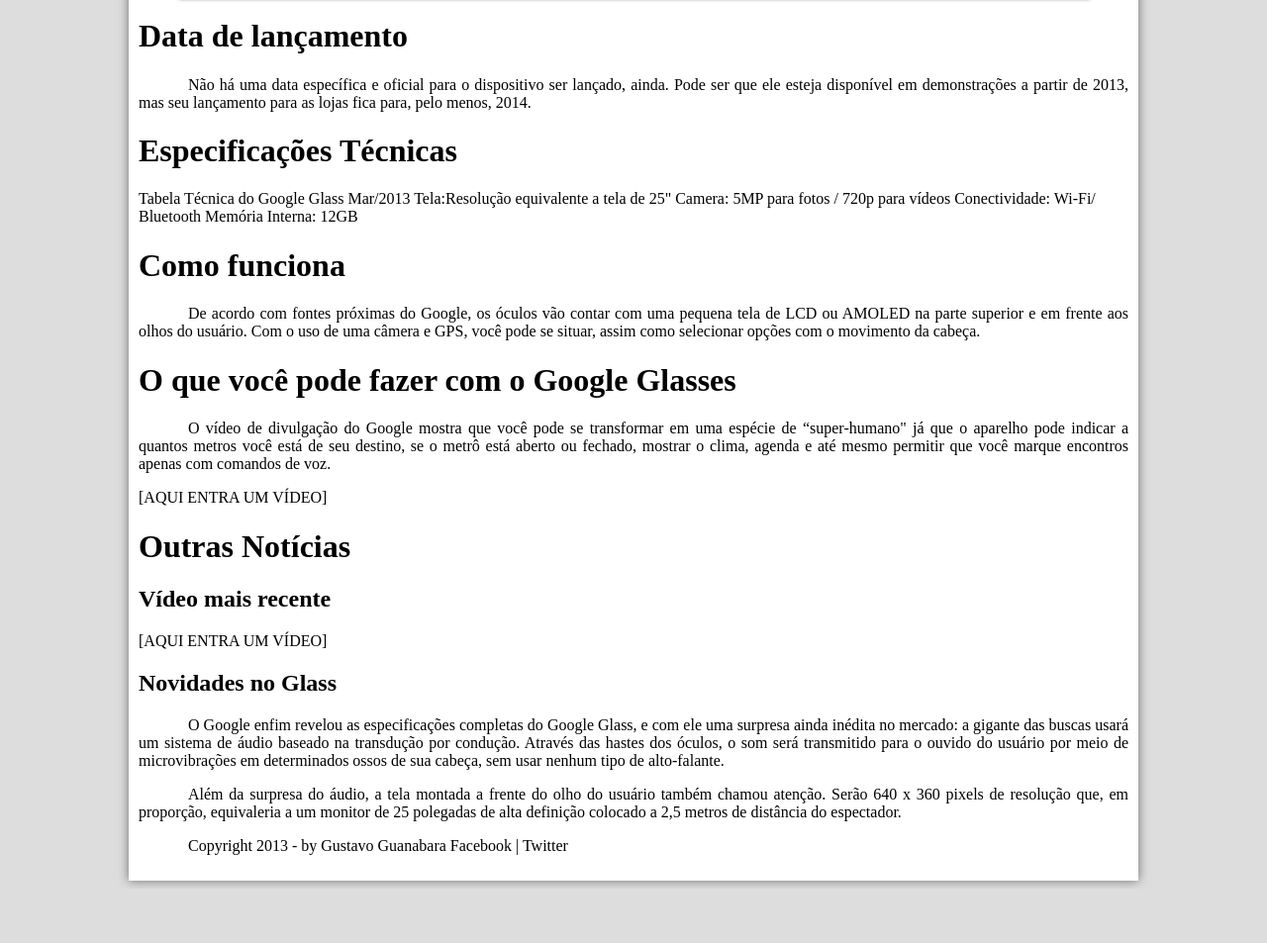
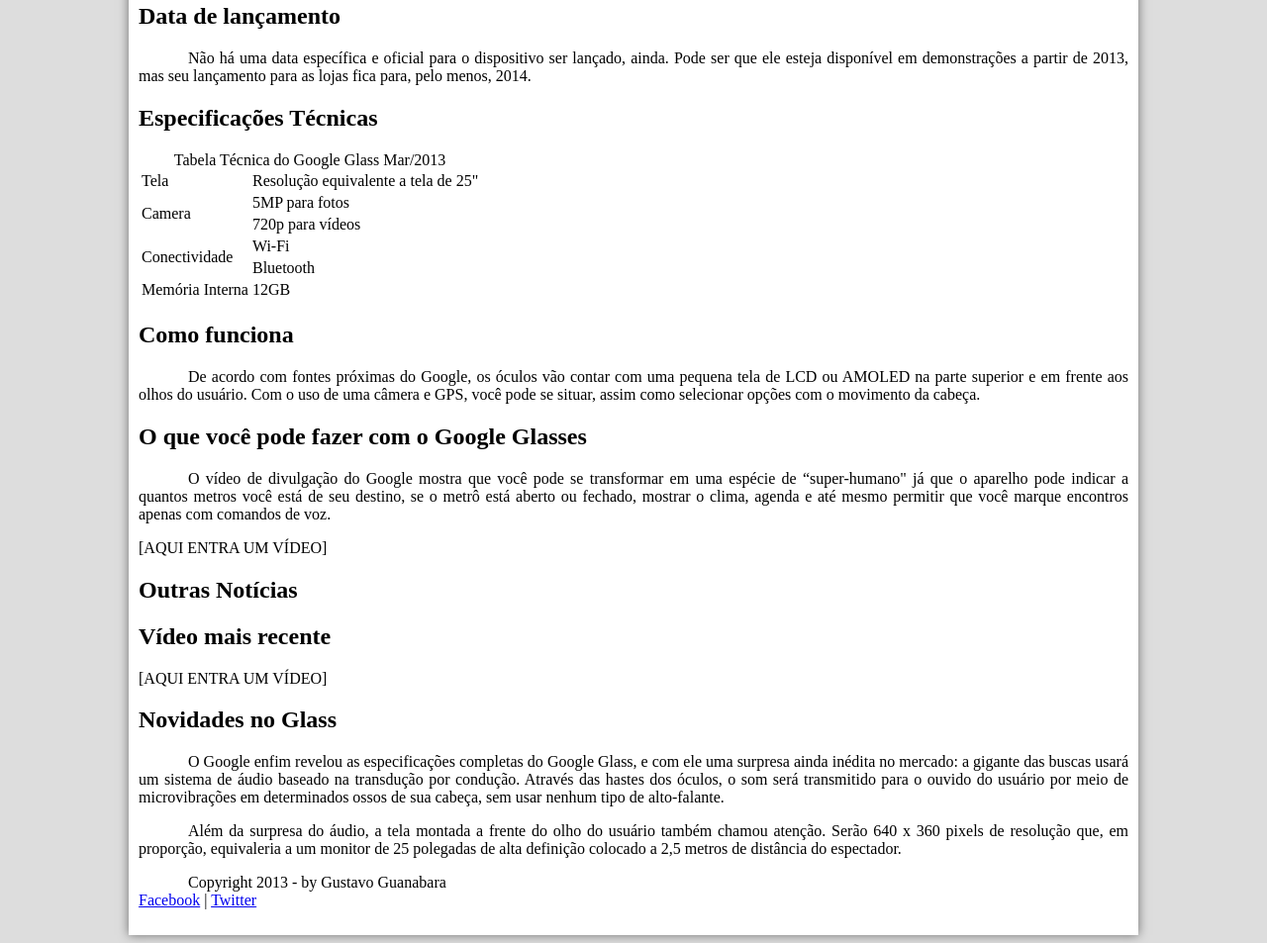
Before and after one commit to waltujo/projeto-googleglass-html5, a plain HTML site: page index.html in a window 1280 px wide. Shown: the part 1001-1954 px from the top of the page at 99% size. Before the commit the page ends 1899 px from the top, so only its background shows below. Drawn offline with Linux system fonts and the light colour scheme.

Commit message:
Meu segundo dia no curso de HTML5 no Curso em Video
Hoje fui da aula 15 até a 19, ainda estamos desenvolvendo o HTML e o CSS,  acresecentamos alguns detalhes importantes, importamos fontes, criamos tabela, formatos com CSS todos esses elementos.
O Guanabara ensina muito bem, esse curso está sendo bem legal!

```diff
--- a/index.html
+++ b/index.html
@@ -11,13 +11,12 @@
 <div id="interface">
 
 <header id="cabecalho">
-    <header>
+<hgroup>
 <h1>Google Glass</h1>
 <h2>A revolução do Google está chegando</h2>
-    </header>
+</hgroup>
 
 <img id="icone" src="_imagens/glass-oculos-preto-peq.png">
-
 <nav id="menu">
 <h1>Menu Principal</h1>
 <ul type="disc">
@@ -28,13 +27,17 @@
     <li><a href="fale-conosco.html">Fale Conosco</a></li>
 </ul>
 </nav>
-    <header>
+</header>
+
+<section id="corpo">
+
+<hgroup>
 <h3>Tecnologia > Inovações</h3>
 <h1>Saiba tudo sobre o Google Glass</h1>
 <h2>por Gustavo Guanabara</h2>
 <h3>Atualizado em 23/Abril/2013</h3>
-        </header>
-</header>
+</hgroup>
+
 <h2>O que é</h2>
 <p>O <b>Google Glass</b> é um acessório em forma de óculos que possibilita a interação dos usuários com diversos conteúdos em realidade aumentada. Também chamado de <a href="https://glass.google.com" target="_blank">Project Glass</a>, o eletrônico é capaz de tirar fotos a partir de comandos de voz, enviar mensagens instantâneas e realizar vídeo&shy;conferên&shy;cias. Seu lançamento está previsto para 2014, e seu preço deve ser de US$ 1,5 mil. Atualmente o <em>Google Glass</em> encontra-se em fase de testes e já possui um vídeo totalmente gravado com o dispositivo. Além disso, a companhia de buscas registrou novas patentes anti-furto e de desbloqueio de tela para o acessório.</p>
 
@@ -50,21 +53,27 @@
 <p>Não há uma data específica e oficial para o dispositivo ser lançado, ainda. Pode ser que ele esteja disponível em demonstrações a partir de 2013, mas seu lançamento para as lojas fica para, pelo menos, 2014.</p>
 
 <h1>Especificações Técnicas</h1>
-    Tabela Técnica do Google Glass Mar/2013
+<table id="tabelaspec">
 
-    Tela:Resolução equivalente a tela de 25"
-    Camera: 5MP para fotos / 720p para vídeos
-    Conectividade: Wi-Fi/ Bluetooth
-    Memória Interna: 12GB
+<caption>Tabela Técnica do Google Glass Mar/2013</caption>
+
+<tr><td>Tela</td><td>Resolução equivalente a tela de 25"</td></tr>
+<tr><td rowspan="2">Camera</td><td>5MP para fotos</td></tr>
+<tr><td>720p para vídeos</td></tr>
+<tr><td rowspan="2">Conectividade</td><td>Wi-Fi</td></tr>
+<tr><td>Bluetooth</td></tr>
+<tr><td>Memória Interna</td><td>12GB</td></tr>
+</table>
 
 <h1>Como funciona</h1>
 <p>De acordo com fontes próximas do Google, os óculos vão contar com uma pequena tela de LCD ou AMOLED na parte superior e em frente aos olhos do usuário. Com o uso de uma câmera e GPS, você pode se situar, assim como selecionar opções com o movimento da cabeça.</p>
 
 <h1>O que você pode fazer com o Google Glasses</h1>
 <p>O vídeo de divulgação do Google mostra que você pode se transformar em uma espécie de “super-&shy;humano" já que o aparelho pode indicar a quantos metros você está de seu destino, se o metrô está aberto ou fechado, mostrar o clima, agenda e até mesmo permitir que você marque encontros apenas com comandos de voz.</p>
+    [AQUI ENTRA UM VÍDEO]
+ </section>
 
-    [AQUI ENTRA UM VÍDEO]
-
+<aside>
 <h1>Outras Notícias</h1>
 <h2>Vídeo mais recente</h2>
 
@@ -74,9 +83,13 @@
 <p>O Google enfim revelou as especificações completas do Google Glass, e com ele uma surpresa ainda inédita no mercado: a gigante das buscas usará um sistema de áudio baseado na transdução por condução. Através das hastes dos óculos, o som será transmitido para o ouvido do usuário por meio de microvibrações em determinados ossos de sua cabeça, sem usar nenhum tipo de alto-falante.</p>
 
 <p>Além da surpresa do áudio, a tela montada a frente do olho do usuário também chamou atenção. Serão 640 x 360 pixels de resolução que, em proporção, equivaleria a um monitor de 25 polegadas de alta definição colocado a 2,5 metros de distância do espectador.</p>
+</aside>
 
-    <p>Copyright 2013 - by Gustavo Guanabara
-    Facebook | Twitter</p>
+<footer id="rodape">
+<p>Copyright 2013 - by Gustavo Guanabara <br>
+    <a href="http://facebook.com/cursoemvideio" target="_blanck">Facebook</a> |
+    <a href="http://twitter.com/cursoemvideo" target="_blanck">Twitter</a></p>
+</footer>
 </div>
 </body>
 </html>
```
Lines whose indentation alone changed are shown as unchanged.
